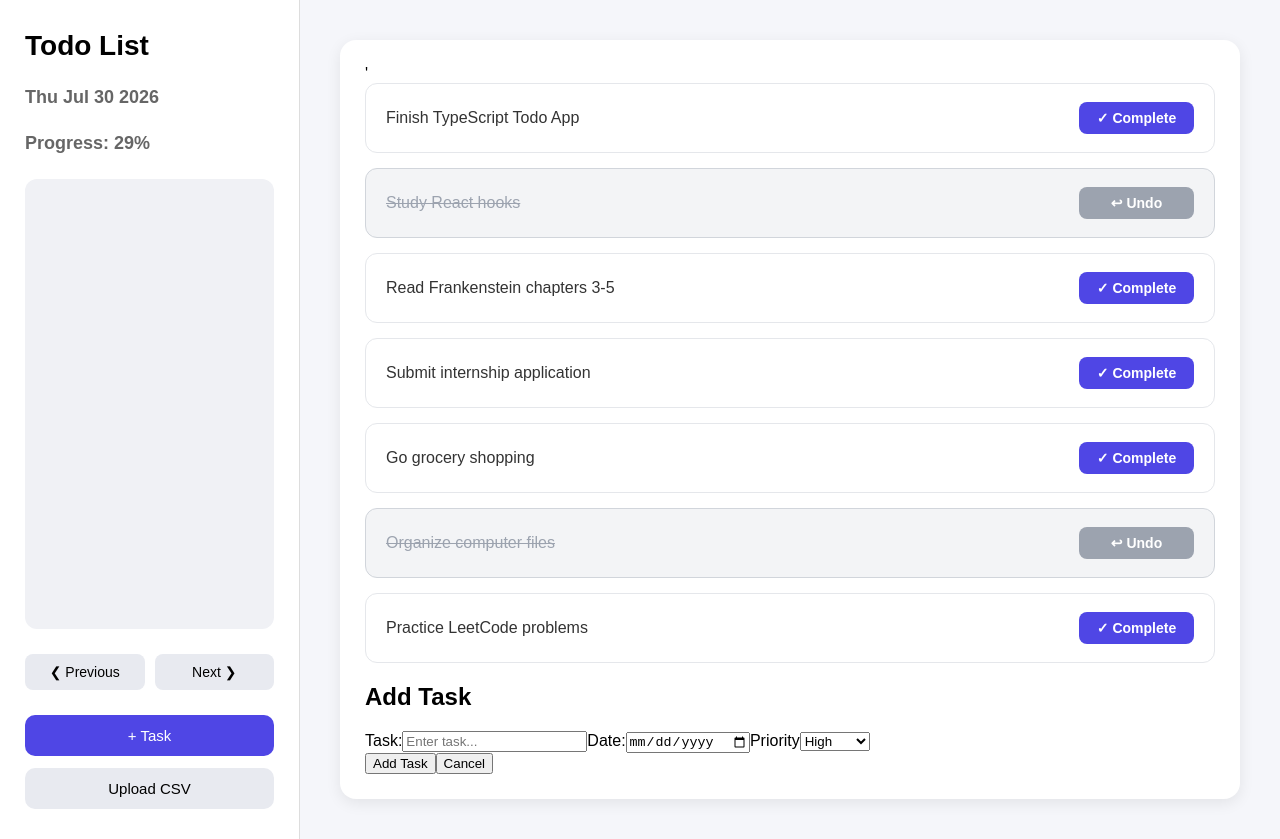
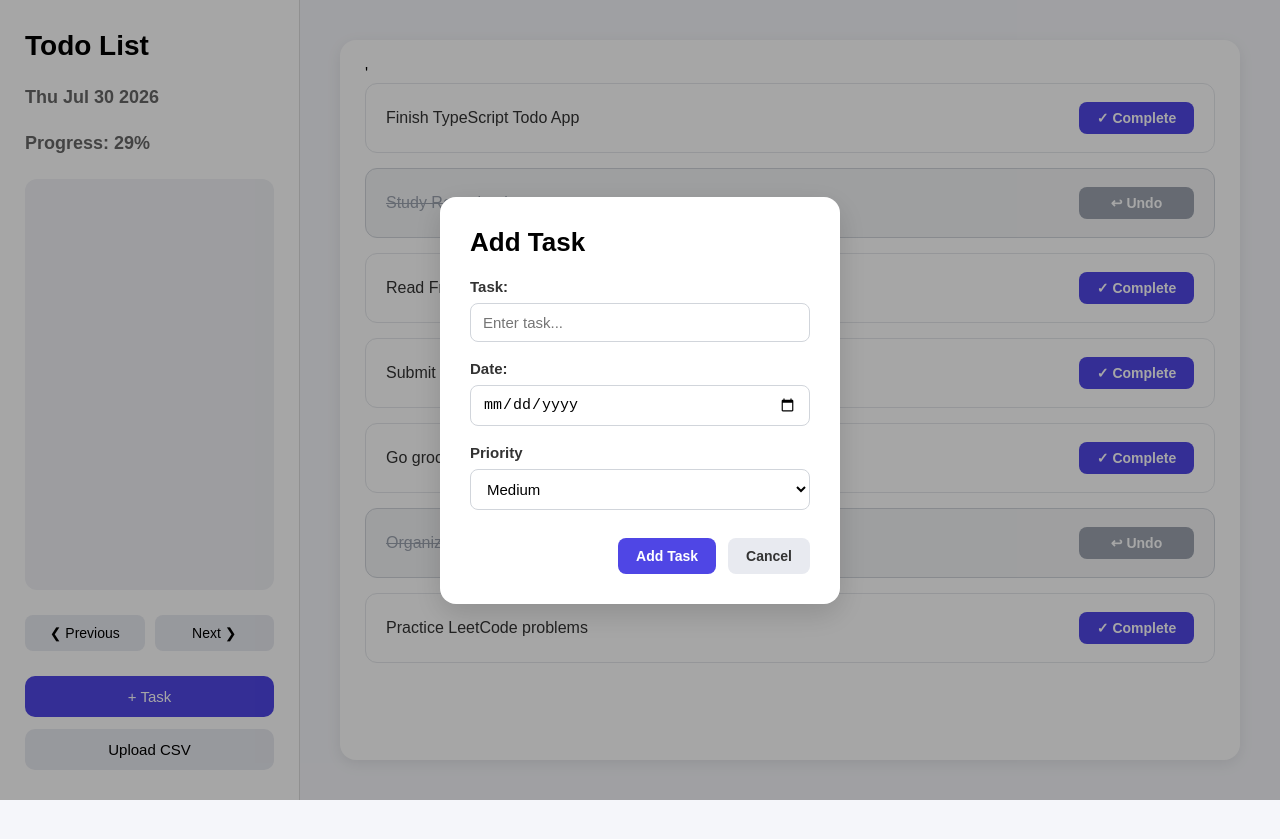
Before and after one commit to AudreyBurrell/todo-typescript, a React (Vite) app: page / in a window 1280 px wide. Both pictures are taken after a click on the button "+ Task". After the commit the page ends 800 px from the top, so only its background shows below. Built offline with nearby package versions, Linux system fonts and the light colour scheme.

Commit message:
Moving calculations into utils

```diff
--- a/src/App.tsx
+++ b/src/App.tsx
@@ -1,6 +1,7 @@
 import type { Task } from "./types/Task";
 import TaskItem from "./components/TaskItem";
 import AddTaskModal from "./components/AddTaskModal";
+import { calculateProgress } from "./utils/calculateProgress";
 import "./styles/App.css";
 
 import { useState, useEffect } from "react";
@@ -57,28 +58,14 @@ function App() {
             priority: "HIGH",
         },
     ]);
-    useEffect(() => {
-        updateProgress();
-    }, [tasks]);
 
 
-    const [currentProgress, setProgress] = useState(0);
     const [showModal, setShowModal] = useState(false);
 
 
     let currentDate = new Date().toDateString();
     const totalTasks = tasks.length;
-
-    function updateProgress() {
-        let completeTasks = 0;
-        for (let task of tasks) {
-            if (task.completed) {
-                completeTasks++;
-            }
-        }
-        let newProgress = Math.round((completeTasks / totalTasks) * 100);
-        setProgress(newProgress);
-    }
+    const currentProgress = calculateProgress(tasks);
 
     function toggleTask(id: number) {
         setTasks(
@@ -136,7 +123,7 @@ function App() {
                     {/* Notes for just this addTaskModal to help create other modals:
                     onClose is what it's called in the props, closeAddTaskModal is the function here.  */}
                     {showModal && (
-                        <AddTaskModal onClose={closeAddTaskModal} />
+                        <AddTaskModal onClose={closeAddTaskModal} onAddTask={addTask} />
                     )}
                 </div>
             </div>
--- a/src/components/AddTaskModal.tsx
+++ b/src/components/AddTaskModal.tsx
@@ -11,7 +11,7 @@ interface addTaskProps {
 function AddTaskModal({ onClose, onAddTask } : addTaskProps) {
     const [title, setTitle] = useState("");
     const [date, setDate] = useState("");
-    const [priority, setPriority] = useState("");
+    const [priority, setPriority] = useState<Task["priority"]>("MEDIUM"); //NEED TO DO THIS BECAUSE IT CAN ONLY BE THREE STRING OPTIONS
 
     return (
         <>
@@ -31,30 +31,37 @@ function AddTaskModal({ onClose, onAddTask } : addTaskProps) {
                         <form>
                             <label>
                                 Task:
-                                <input type="text" placeholder="Enter task..." />
+                                <input type="text" placeholder="Enter task..." value= {title} onChange={(event) => setTitle(event.target.value)} />
                             </label>
                             <label>
                                 Date:
-                                <input type="date" />
+                                <input type="date" value={date} onChange={(event) => setDate(event.target.value)} />
                             </label>
                             <label>
                                 Priority
-                                <select>
+                                <select value={priority} onChange={(event) => setPriority(event.target.value as Task["priority"])}> {/*The "as" tells the TS that it's one of the priority types*/}
                                     <option value="HIGH">High</option>
                                     <option value="MEDIUM">Medium</option>
                                     <option value="LOW">Low</option>
                                 </select>
                             </label>
+                            <div className="modalButtons" onClick={() => onAddTask({
+                                id: Date.now(),
+                                title: title,
+                                completed: false,
+                                date: new Date(date),
+                                priority: priority
+                            })}>
+                                <button type="submit">
+                                    Add Task
+                                </button>
+                                <button type="button" onClick={onClose}>
+                                    Cancel
+                                </button>
+                            </div>
                         </form>
                     </div>
-                    <div className="modalButtons">
-                        <button type="submit">
-                            Add Task
-                        </button>
-                        <button type="button">
-                            Cancel
-                        </button>
-                    </div>
+
                 </div>
             </div>
         </>
--- a/src/styles/AddTaskModal.css
+++ b/src/styles/AddTaskModal.css
@@ -0,0 +1,134 @@
+.modalOverlay {
+    position: fixed;
+    inset: 0;
+
+    background-color: rgba(0, 0, 0, 0.35);
+
+    display: flex;
+    justify-content: center;
+    align-items: center;
+
+    z-index: 1000;
+}
+
+
+.modal {
+    width: 400px;
+    padding: 30px;
+
+    background-color: white;
+    border-radius: 16px;
+
+    box-shadow: 0 10px 30px rgba(0, 0, 0, 0.15);
+
+    display: flex;
+    flex-direction: column;
+    gap: 20px;
+}
+
+
+.modal h2 {
+    margin: 0;
+    font-size: 26px;
+}
+
+
+/* Form layout */
+
+.addTaskFormArea form {
+    display: flex;
+    flex-direction: column;
+    gap: 18px;
+}
+
+
+.addTaskFormArea label {
+    display: flex;
+    flex-direction: column;
+    gap: 8px;
+
+    font-size: 15px;
+    font-weight: 600;
+    color: #333;
+}
+
+
+/* Inputs */
+
+.addTaskFormArea input,
+.addTaskFormArea select {
+    padding: 10px 12px;
+
+    border: 1px solid #d1d5db;
+    border-radius: 8px;
+
+    font-size: 15px;
+
+    background-color: white;
+
+    outline: none;
+
+    transition: border-color 0.2s ease, box-shadow 0.2s ease;
+}
+
+
+.addTaskFormArea input:focus,
+.addTaskFormArea select:focus {
+    border-color: #4f46e5;
+
+    box-shadow: 0 0 0 3px rgba(79, 70, 229, 0.15);
+}
+
+
+/* Buttons */
+
+.modalButtons {
+    display: flex;
+    justify-content: flex-end;
+    gap: 12px;
+
+    margin-top: 10px;
+}
+
+
+.modalButtons button {
+    padding: 10px 18px;
+
+    border: none;
+    border-radius: 8px;
+
+    font-size: 14px;
+    font-weight: 600;
+
+    cursor: pointer;
+
+    transition: background-color 0.2s ease, transform 0.2s ease;
+}
+
+
+/* Add button */
+
+.modalButtons button[type="submit"] {
+    background-color: #4f46e5;
+    color: white;
+}
+
+
+.modalButtons button[type="submit"]:hover {
+    background-color: #4338ca;
+    transform: translateY(-1px);
+}
+
+
+/* Cancel button */
+
+.modalButtons button[type="button"] {
+    background-color: #e8eaf0;
+    color: #333;
+}
+
+
+.modalButtons button[type="button"]:hover {
+    background-color: #d9dce5;
+    transform: translateY(-1px);
+}
--- /dev/null
+++ b/src/utils/calculateProgress.ts
@@ -0,0 +1,11 @@
+import type { Task } from "../types/Task";
+
+export function calculateProgress(tasks: Task[]): number {
+    let completeTasks = 0;
+    for (let task of tasks) {
+        if (task.completed) {
+            completeTasks++;
+        }
+    }
+    return Math.round((completeTasks / tasks.length) * 100);
+}
```
